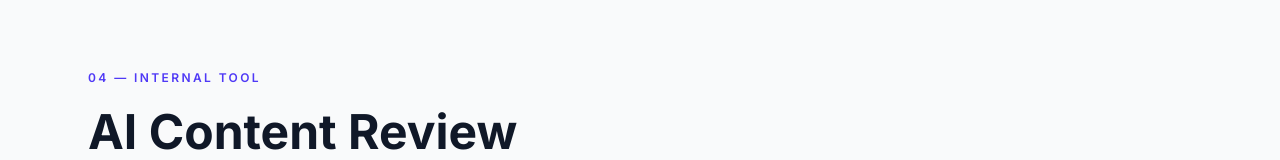
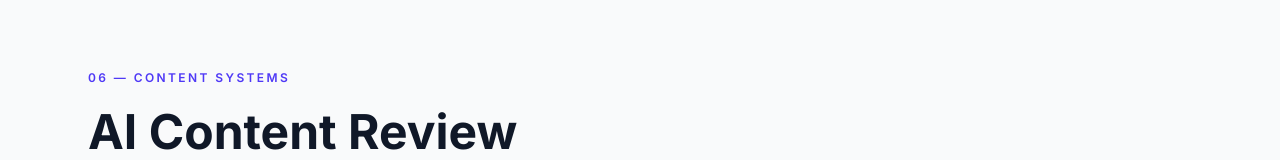
Before and after one commit to Shwe1011/writesbyshwe, a Next.js app: page / in a window 1280 px wide. Shown: the part 6697-6857 px from the top of the page. Built offline with nearby package versions, Linux system fonts and the light colour scheme.

Commit message:
Update internal tool label to 'Content Systems'

```diff
--- a/components/MicrocopyToolSection.tsx
+++ b/components/MicrocopyToolSection.tsx
@@ -22,7 +22,7 @@ export default function MicrocopyToolSection() {
       <div className="max-w-6xl mx-auto px-6">
         <div className="max-w-2xl mb-14">
           <p className="text-indigo-600 text-xs font-semibold tracking-[0.2em] uppercase mb-4">
-            04 — Internal Tool
+            06 — Content Systems
           </p>
           <h2 className="text-4xl lg:text-5xl font-bold text-gray-900 leading-tight mb-6">
             AI Content Review<br />Operations
```
